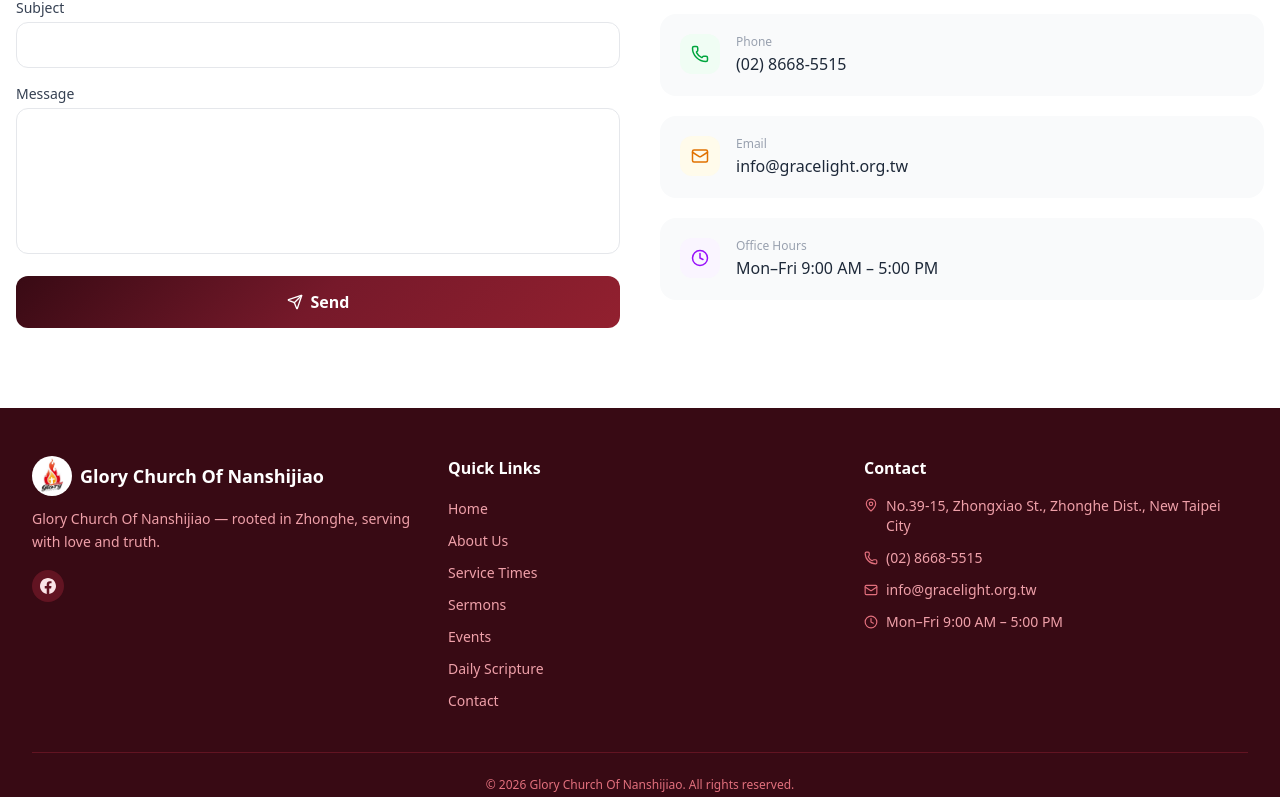
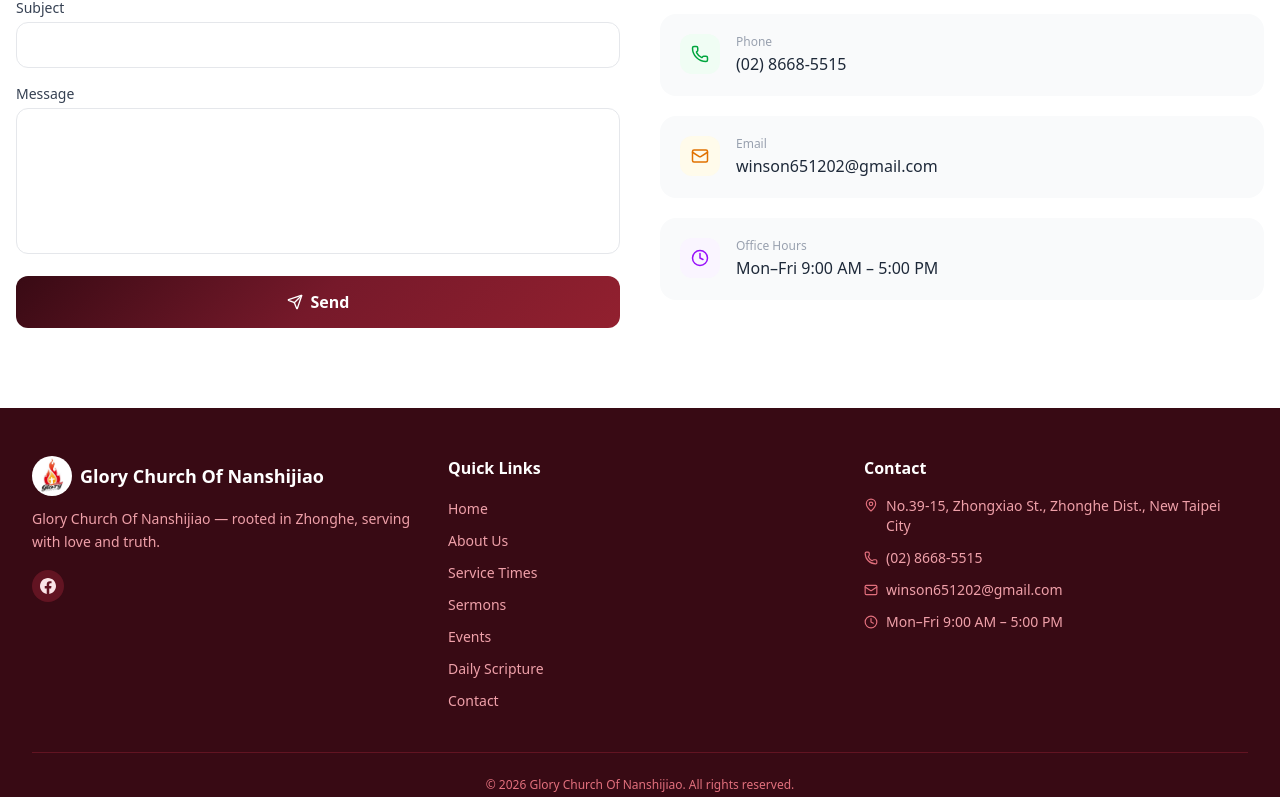
Before and after one commit to LouisYouYou/chweb, a Next.js app: page /en/contact in a window 1280 px wide. Shown: the part 569-1366 px from the top of the page. Built offline with nearby package versions, Linux system fonts and the light colour scheme.

Commit message:
fix: update church contact email to winson651202@gmail.com

```diff
--- a/src/app/[locale]/contact/page.tsx
+++ b/src/app/[locale]/contact/page.tsx
@@ -113,7 +113,7 @@ export default function ContactPage() {
                 {
                   icon: Mail,
                   label: t('email_label'),
-                  value: 'info@gracelight.org.tw',
+                  value: 'winson651202@gmail.com',
                   color: 'bg-amber-50 text-amber-600',
                 },
                 {
--- a/src/components/layout/Footer.tsx
+++ b/src/components/layout/Footer.tsx
@@ -97,7 +97,7 @@ export default function Footer() {
               </li>
               <li className="flex items-center gap-2">
                 <Mail size={14} className="shrink-0 text-wine-400" />
-                <span>info@gracelight.org.tw</span>
+                <span>winson651202@gmail.com</span>
               </li>
               <li className="flex items-center gap-2">
                 <Clock size={14} className="shrink-0 text-wine-400" />
```
